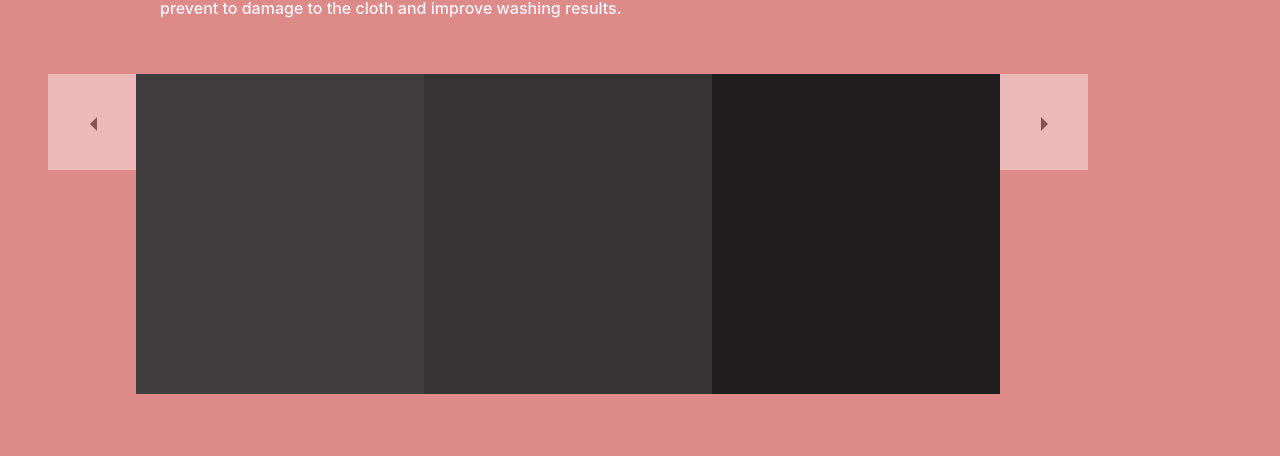
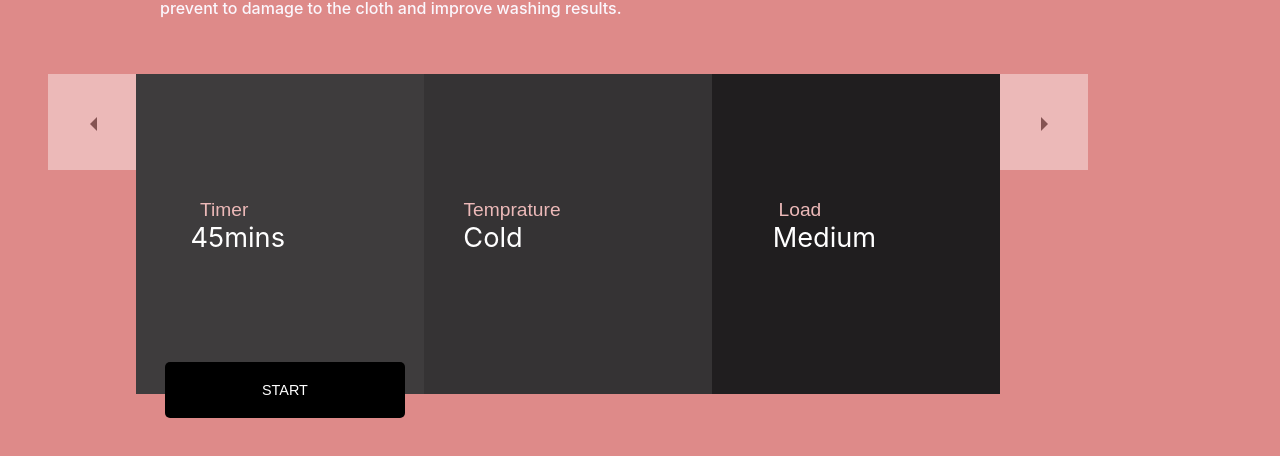
Before and after one commit to olatunjikazim/loop2_step1, a plain HTML site: page index.html in a window 1280 px wide. Shown: the part 166-622 px from the top of the page. Drawn offline with Linux system fonts and the light colour scheme.

Commit message:
modified

```diff
--- a/index.html
+++ b/index.html
@@ -31,10 +31,31 @@
             </div>
 
             <div class="largebox1">
+                <div class="text1">
+                    <span class="timer">Timer</span><span class="minute1">45mins</span>
+                </div>
+                <button class="start"> START</button>
+
 
             </div>
-            <div class="largebox2"></div>
+
+
+            <div class="largebox2">
+                <div class="text2">
+                    <span class="temp">Temprature</span>
+                    <span class="cold">Cold</span>
+                </div>
+
+            </div>
+
+
             <div class="largebox3">
+
+                <div class="text3">
+                    <span class="load">Load</span>
+                    <span class="
+                    medium">Medium</span>
+                </div>
             </div>
 
             <div class="box2">
--- a/style.css
+++ b/style.css
@@ -38,6 +38,13 @@ h3,
 h4,
 h5 {
     color: hsl(1, 58%, 82%);
+}
+
+h2,
+h3,
+h4,
+h5:hover {
+    cursor: pointer;
 }
 
 .loads {
@@ -88,6 +95,25 @@ h5 {
     background-color: #3e3c3d;
 }
 
+.start {
+    width: 15rem;
+    height: 3.5rem;
+    background-color: #000000;
+    margin-top: 7rem;
+    margin-left: 2em;
+    border: none;
+    outline: none;
+    border-radius: 5px;
+    font-size: .9em;
+    color: #fff;
+    font-family: sans-serif;
+    font-weight: 400;
+}
+
+.start:hover {
+    cursor: pointer;
+}
+
 .largebox2 {
     background-color: #353334;
 }
@@ -113,3 +139,45 @@ h5 {
     top: 2.7rem;
     left: 2.6rem;
 }
+
+.text1,
+.text2,
+.text3 {
+    width: 5rem;
+    height: 3rem;
+    display: flex;
+    flex-direction: column;
+    justify-content: center;
+    align-items: center;
+    margin-top: 8rem;
+    margin-left: 3rem;
+}
+
+.timer,
+.temp,
+.load {
+    font-size: 1.2em;
+    color: #ecb9b8;
+    font-family: Arial, Helvetica, sans-serif;
+}
+
+.minute1 {
+    color: #fff;
+    font-size: 1.7em;
+    font-weight: normal;
+    margin-left: 1em;
+}
+
+.cold {
+    color: #fff;
+    font-size: 1.7em;
+    font-weight: normal;
+    margin-right: 1.4em;
+}
+
+.medium {
+    color: #fff;
+    font-size: 1.7em;
+    font-weight: normal;
+    margin-left: 1.8em;
+}
```
